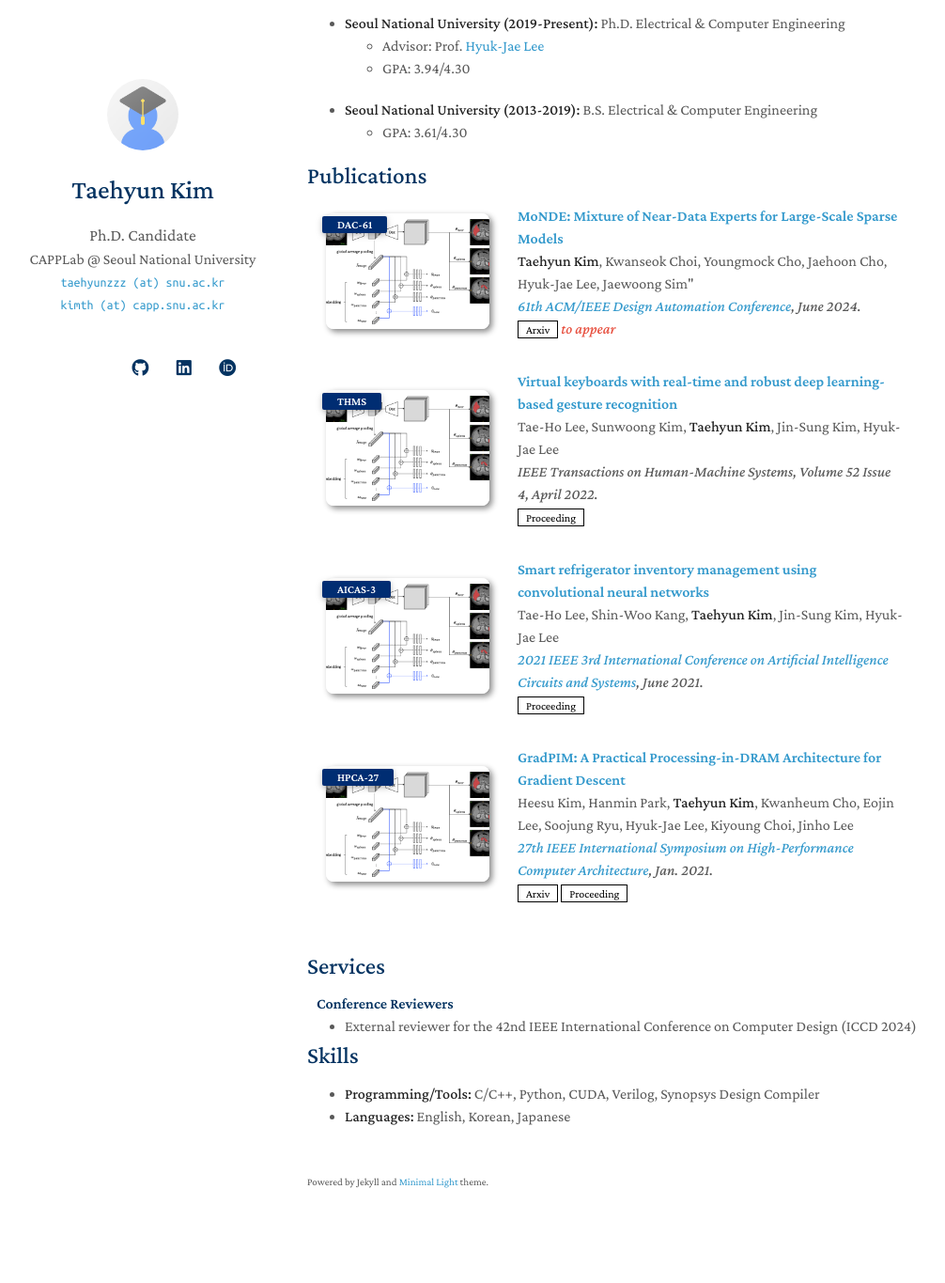
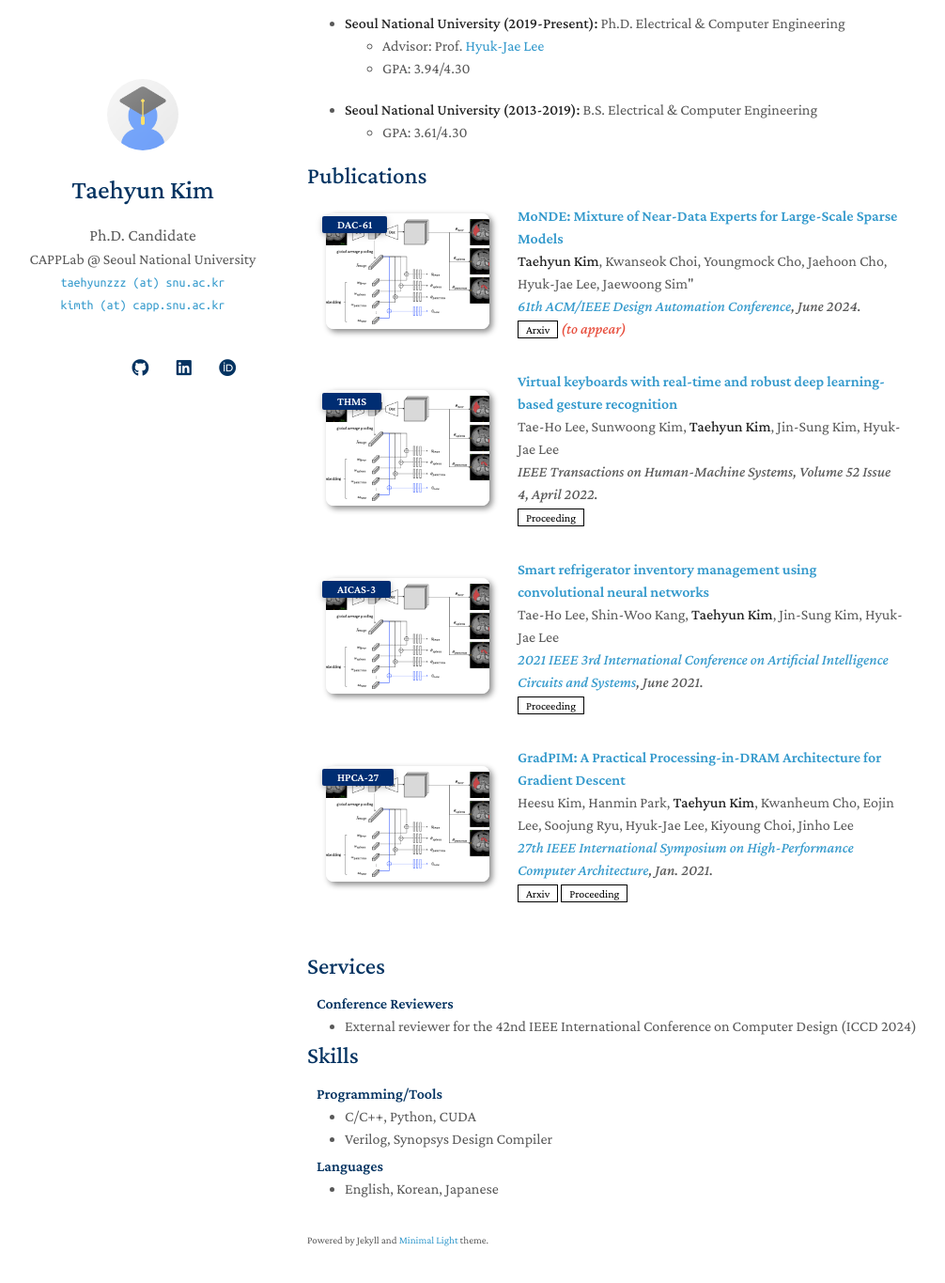
Before and after one commit to taehyunzzz/taehyunzzz.github.io, a Jekyll site: the page built from index.md, in a window 1280 px wide and 1400 px high, scrolled down 461 px. Shown: the top 1365 px of the window at 94% size, without its empty margins (143-1149 px from the left). Built offline with Jekyll 4.4.1, drawn with Linux system fonts in a browser that asks for light colours; nearby versions of some CDN libraries; a style sheet for code colours, icons or effects is not loaded; our own code applies the rules of GitHub Pages for plain Markdown files; before the commit the page ends 1799 px from its top, so only the background shows below that.

Commit message:
Modify badge color & skills

```diff
--- a/_data/publications.yml
+++ b/_data/publications.yml
@@ -15,7 +15,7 @@ main:
     conference_short: DAC-61
     conference: <a ref="https://www.dac.com/">61th ACM/IEEE Design Automation Conference</a>, June 2024.
     arxiv: https://arxiv.org/abs/2405.18832
-    notes: to appear
+    notes: (to appear)
     image: ./assets/img/teaser_example_2.png
     badge: 1
     # code: https://github.com/MrGiovanni/ContinualLearning
--- /dev/null
+++ b/_includes/skills.md
@@ -0,0 +1,14 @@
+## Skills
+
+<h4 style="margin:0 10px 0;">Programming/Tools</h4>
+
+<ul style="margin:0 0 5px;">
+  <li><autocolor>C/C++, Python, CUDA</autocolor></li>
+  <li><autocolor>Verilog, Synopsys Design Compiler</autocolor></li>
+</ul>
+
+<h4 style="margin:0 10px 0;">Languages</h4>
+
+<ul style="margin:0 0 5px;">
+  <li><autocolor>English, Korean, Japanese</autocolor></li>
+</ul>
--- a/index.md
+++ b/index.md
@@ -25,10 +25,8 @@ My name is Taehyun Kim and I am pursuing a Ph.D. degree in ECE, Seoul National U
 
 {% include_relative _includes/services.md %}
 
+{% include_relative _includes/skills.md %}
 
-## Skills
-- **Programming/Tools:** C/C++, Python, CUDA, Verilog, Synopsys Design Compiler
-- **Languages:** English, Korean, Japanese
 
 <!-- ## News -->
 <!-- - **[Feb. 2024]** Our paper MoNDE is accepted to DAC 2024. See you in San Francisco! -->
```
